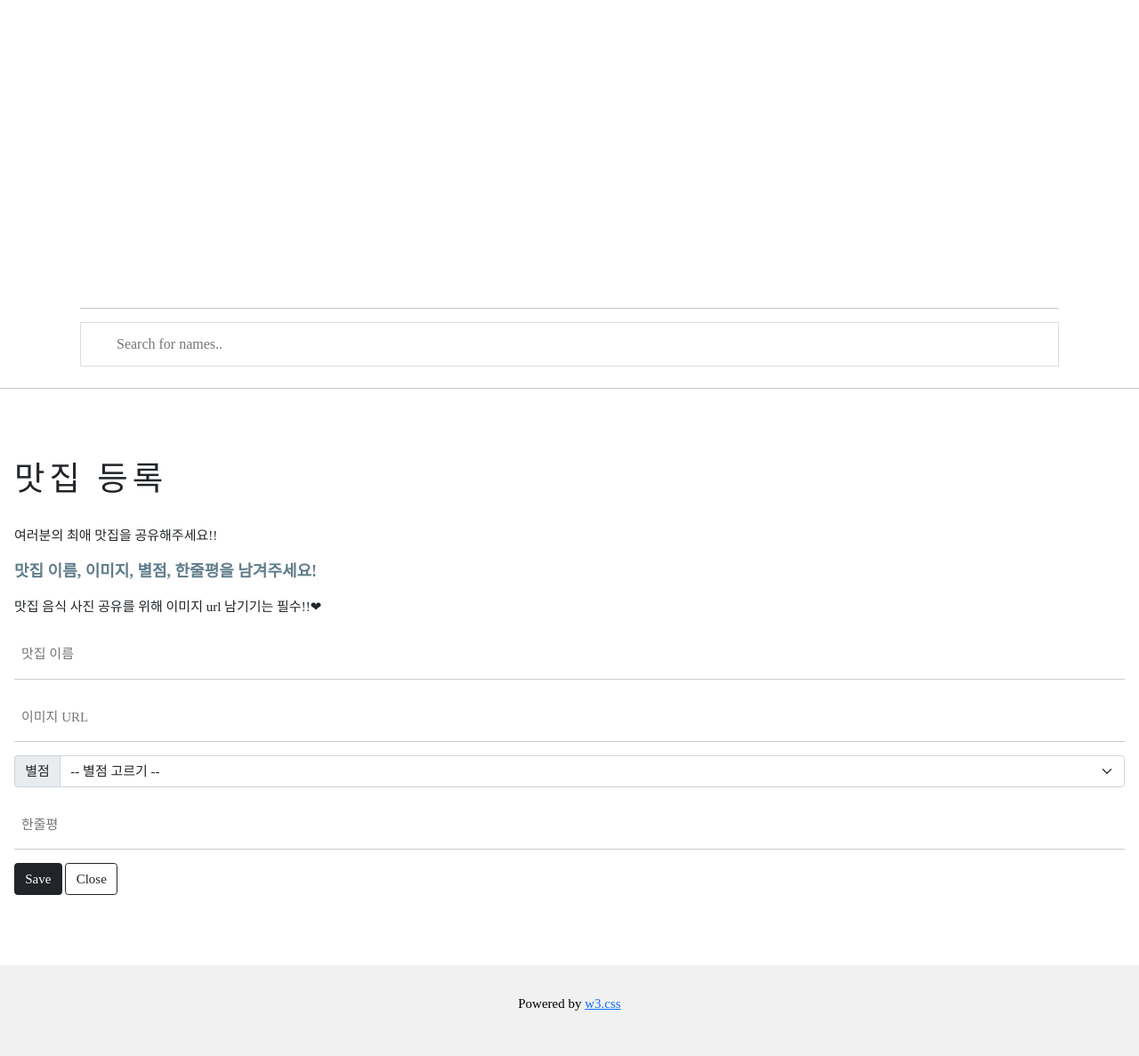
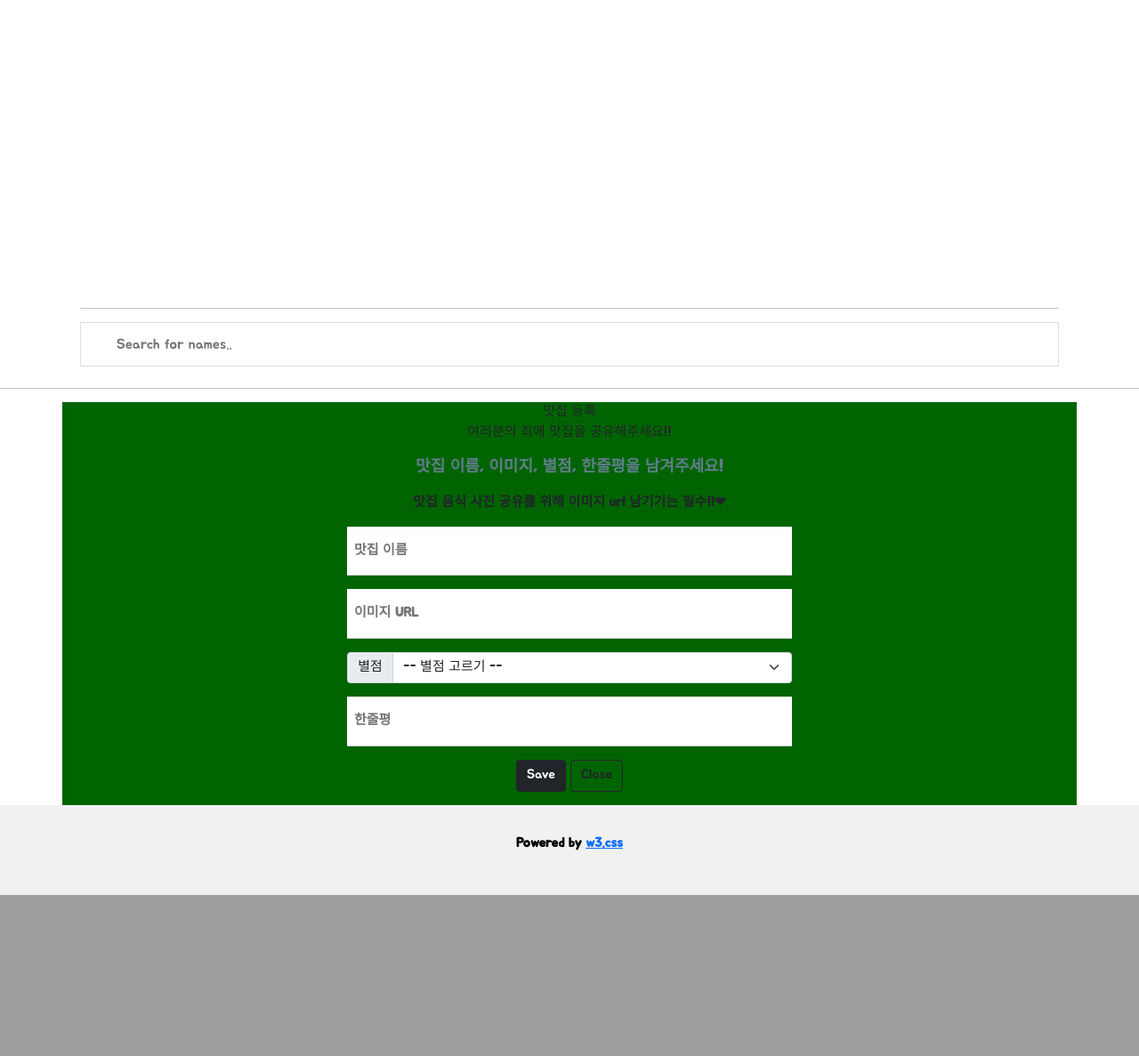
Before and after one commit to juninkorea95/-, a Flask app: page / in a window 1280 px wide. Shown: the part 2296-3483 px from the top of the page at 89% size. After the commit the page ends 3302 px from the top, so only its background shows below. Run offline with Flask 2, Linux system fonts and the light colour scheme; data that the repository does not hold is empty; some libraries are stand-ins or nearby versions.

Commit message:
최하영 하단 작업 css

```diff
--- a/templates/index.html
+++ b/templates/index.html
@@ -7,6 +7,8 @@
     <link rel="stylesheet" href="https://www.w3schools.com/w3css/4/w3.css">
     <link href="https://cdn.jsdelivr.net/npm/bootstrap@5.0.2/dist/css/bootstrap.min.css" rel="stylesheet"
           integrity="sha384-EVSTQN3/azprG1Anm3QDgpJLIm9Nao0Yz1ztcQTwFspd3yD65VohhpuuCOmLASjC" crossorigin="anonymous">
+    <link href="https://fonts.googleapis.com/css2?family=Jua&display=swap" rel="stylesheet">
+
     <script src="https://ajax.googleapis.com/ajax/libs/jquery/3.5.1/jquery.min.js"></script>
     <script src="https://cdn.jsdelivr.net/npm/bootstrap@5.0.2/dist/js/bootstrap.bundle.min.js"
             integrity="sha384-MrcW6ZMFYlzcLA8Nl+NtUVF0sA7MsXsP1UyJoMp4YLEuNSfAP+JcXn/tWtIaxVXM"
@@ -14,6 +16,12 @@
     <link rel="stylesheet" href="https://cdnjs.cloudflare.com/ajax/libs/font-awesome/6.1.1/css/all.min.css" integrity="sha512-KfkfwYDsLkIlwQp6LFnl8zNdLGxu9YAA1QvwINks4PhcElQSvqcyVLLD9aMhXd13uQjoXtEKNosOWaZqXgel0g==" crossorigin="anonymous" referrerpolicy="no-referrer" />
 
     <style>
+        * {
+            font-family: 'Jua', sans-serif;
+        }
+        div {
+             text-align: center;
+        }
         body {
             font-family: "Times New Roman", Georgia, Serif;
         }
@@ -110,7 +118,15 @@
             padding: 12px 20px 12px 40px;
             border: 1px solid #ddd;
             margin-bottom: 12px;}
-
+        .container
+        {
+            background-color: darkgreen;
+            display: flex;
+            justify-content: center;
+        }
+        .mypost {
+            width: 500px;
+        }
     </style>
     <script>
     $(document).ready(function () {
@@ -276,14 +292,18 @@
 <hr>
 
     <!-- Contact Section -->
-    <div class="w3-container w3-padding-64" id="contact">
-        <h1>맛집 등록</h1><br>
+<div class="container">
+    <div class="mypost">
+        <div class="cont" id="contact">
+            <p1>맛집 등록</p1>
             <p>여러분의 최애 맛집을 공유해주세요!!</p>
-        <p class="w3-text-blue-grey w3-large"><b>맛집 이름, 이미지, 별점, 한줄평을 남겨주세요!</b></p>
+            <p class="w3-text-blue-grey w3-large"><b>맛집 이름, 이미지, 별점, 한줄평을 남겨주세요!</p>
             <p>맛집 음식 사진 공유를 위해 이미지 url 남기기는 필수!!❤</p>
             <form action="/action_page.php" target="_blank">
-            <p><input id="name" class="w3-input w3-padding-16" type="text" placeholder="맛집 이름" required name="Name"></p>
-            <p><input id="url" class="w3-input w3-padding-16" type="text" placeholder="이미지 URL" required name="Image Url">
+                <p><input id="name" class="w3-input w3-padding-16" type="text" placeholder="맛집 이름" required name="Name">
+                </p>
+                <p><input id="url" class="w3-input w3-padding-16" type="text" placeholder="이미지 URL" required
+                          name="Image Url">
                 </p>
                 <div class="input-group mb-3">
                     <label class="input-group-text">별점</label>
@@ -311,6 +331,9 @@
 
         <!-- End page content -->
     </div>
+</div>
+
+
 
 <!-- Footer -->
 <footer class="w3-center w3-light-grey w3-padding-32">
```
Lines whose indentation alone changed are shown as unchanged.
